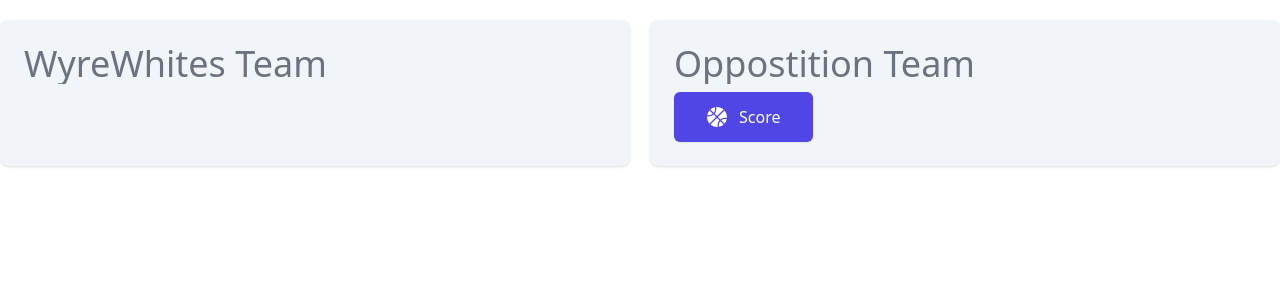
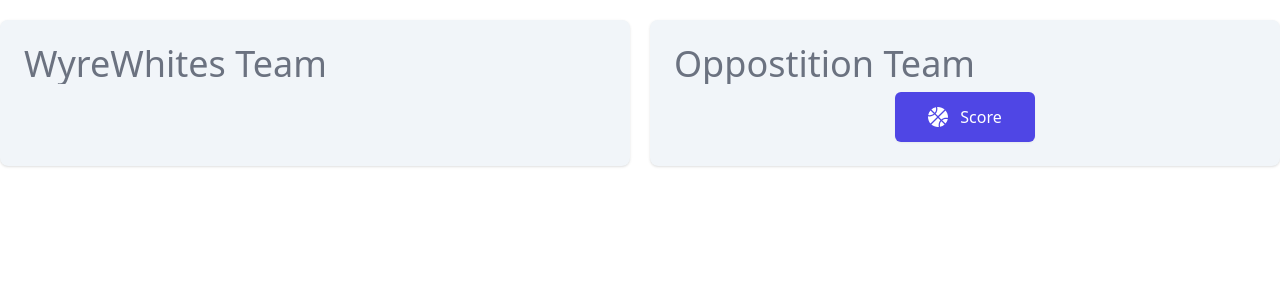
Before and after one commit to tuppers360/netball-counter, a Next.js app: page /components/matchscorecard in a window 1280 px wide. Shown: the top 300 px of the page. Built offline with nearby package versions, Linux system fonts and the light colour scheme.

Commit message:
center button on scorecard

```diff
--- a/pages/components/matchscorecard.tsx
+++ b/pages/components/matchscorecard.tsx
@@ -27,7 +27,7 @@ function MatchScoreCard({
         <dd className="mt-1 text-3xl font-semibold text-gray-900">
           {matchScoreOpposition}
         </dd>
-        <dd className="mt-2 flex">
+        <dd className="mt-2 flex justify-center">
           <button
             onClick={handleOpposotionHit}
             type="button"
```
